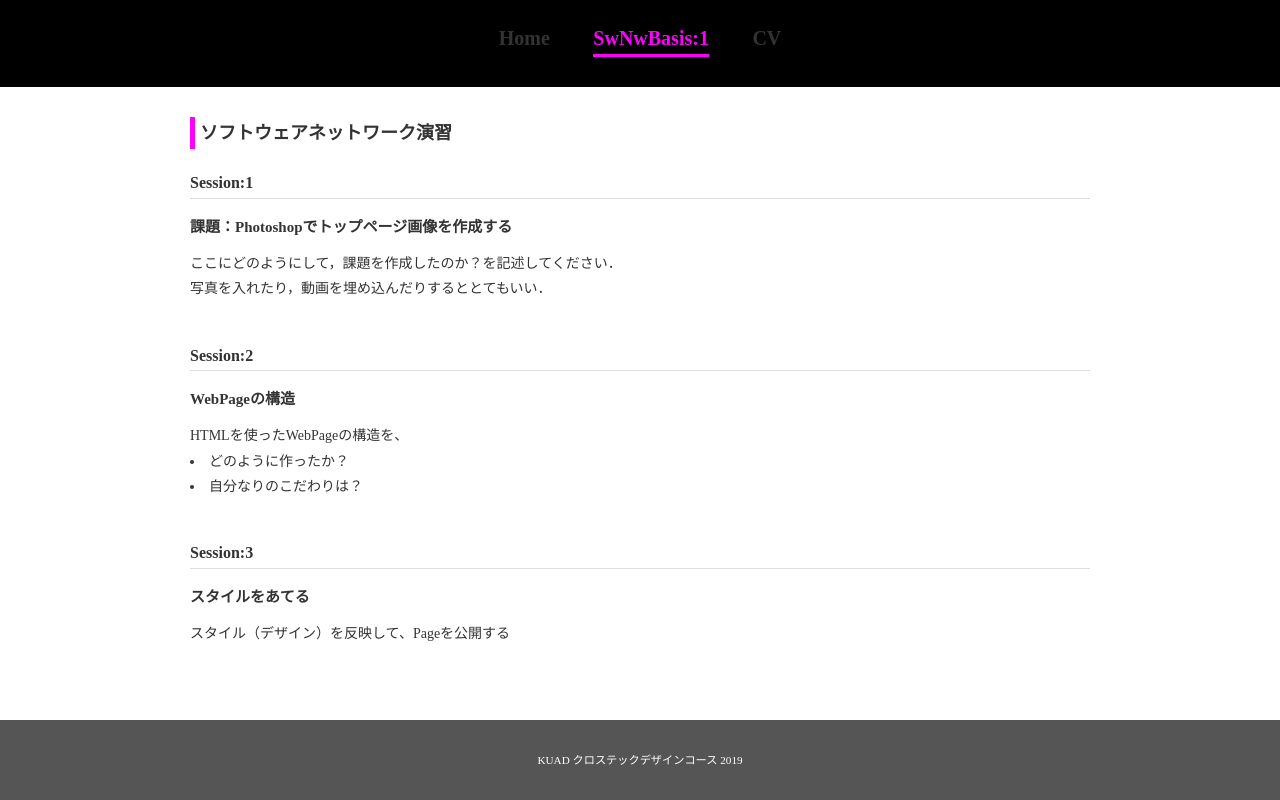
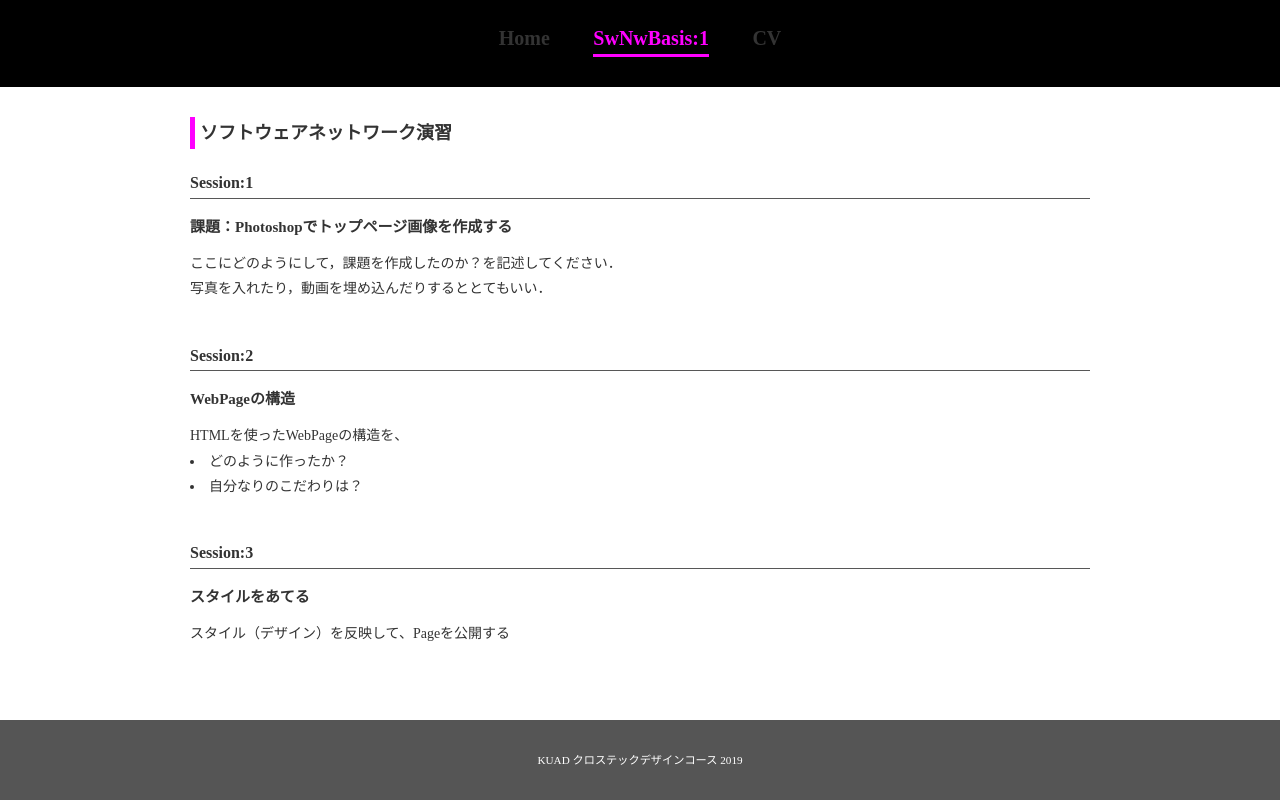
Before and after one commit to KUAD-XtechDesign/simple-page-Unname-addictioner, a plain HTML site: page subjects/swnwb1.html in a window 1280 px wide. Drawn offline with Linux system fonts and the light colour scheme.

Commit message:
カラー変更

```diff
--- a/assets/css/custom.css
+++ b/assets/css/custom.css
@@ -156,7 +156,7 @@ main{
 }
 
 .session h2{
-    border-bottom: 1px solid #ddd;
+    border-bottom: 1px solid #575757;
 }
 
 
```
